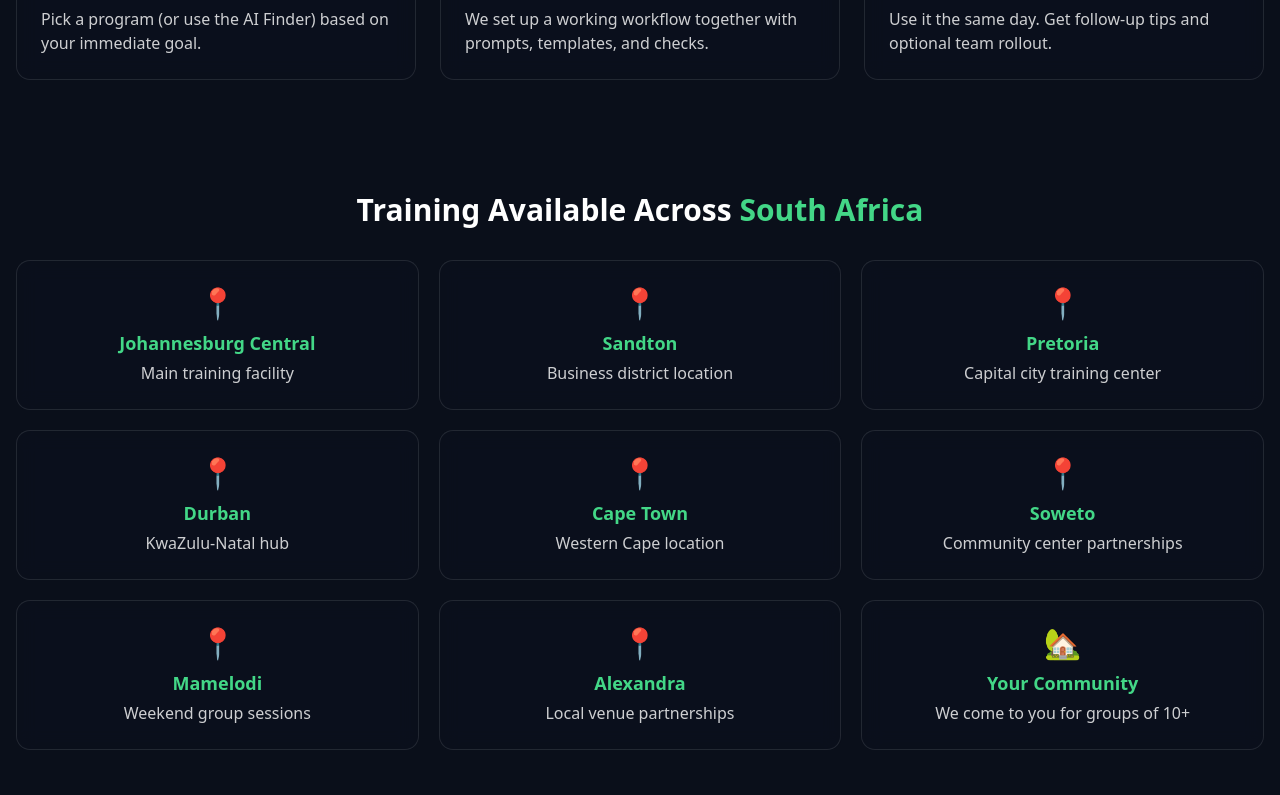
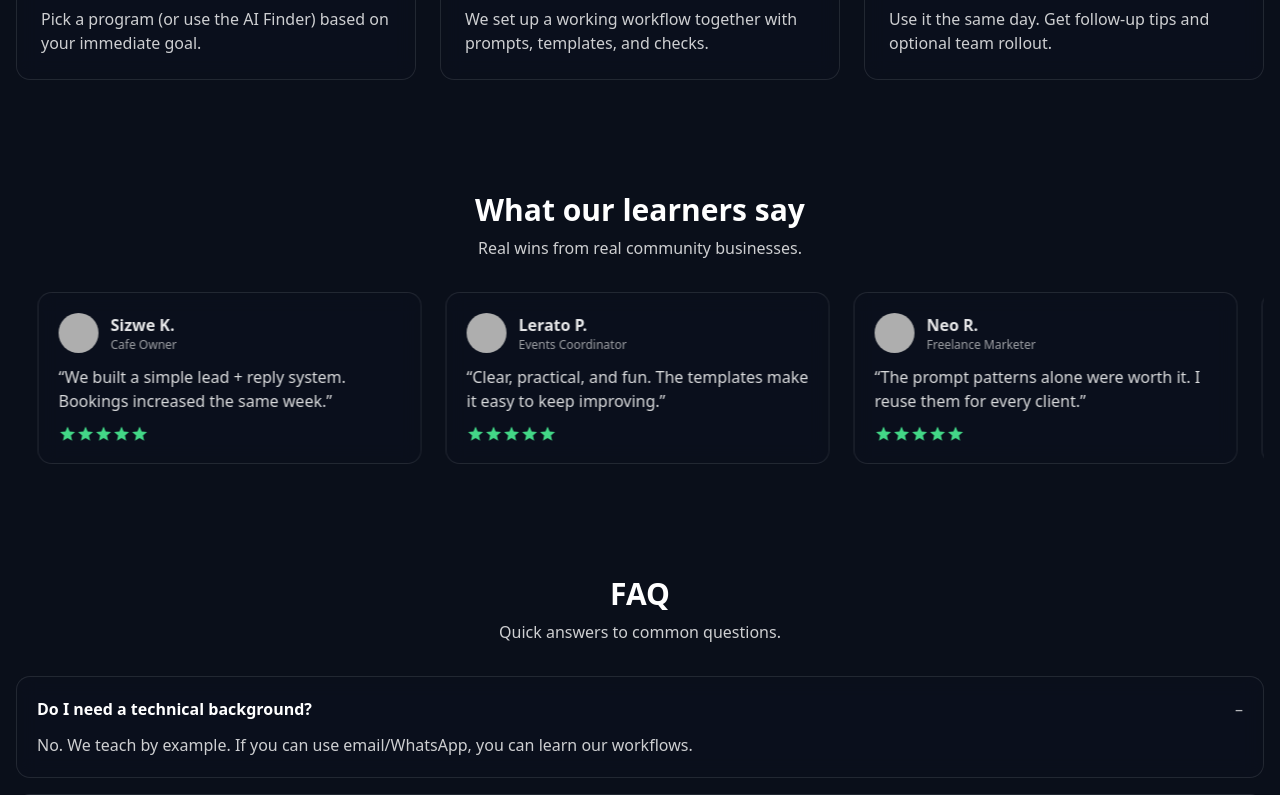
Before and after one commit to MilkCyberCreatives/kasi-ai-hub, a Next.js app: page / in a window 1280 px wide. Shown: the part 3860-4655 px from the top of the page. Built offline with nearby package versions, Linux system fonts and the light colour scheme; grey boxes are pictures that could not be loaded.

Commit message:
chore: remove training locations section from home

```diff
--- a/src/app/page.tsx
+++ b/src/app/page.tsx
@@ -9,7 +9,6 @@ import ProgramsTeaser from '@/components/ProgramsTeaser';
 import ProgramFinder from '@/components/ProgramFinder';
 import LeadCapture from '@/components/LeadCapture';
 import HowItWorks from '@/components/HowItWorks';
-import TrainingLocations from '@/components/TrainingLocations';
 import Testimonials from '@/components/Testimonials';
 import HomeFAQ from '@/components/HomeFAQ';
 import StatsStrip from '@/components/StatsStrip';
@@ -94,7 +93,6 @@ export default function Page() {
       <ProgramFinder />
       <LeadCapture />
       <HowItWorks />
-      <TrainingLocations />
       <Testimonials />
       <HomeFAQ />
       <StatsStrip />
```
